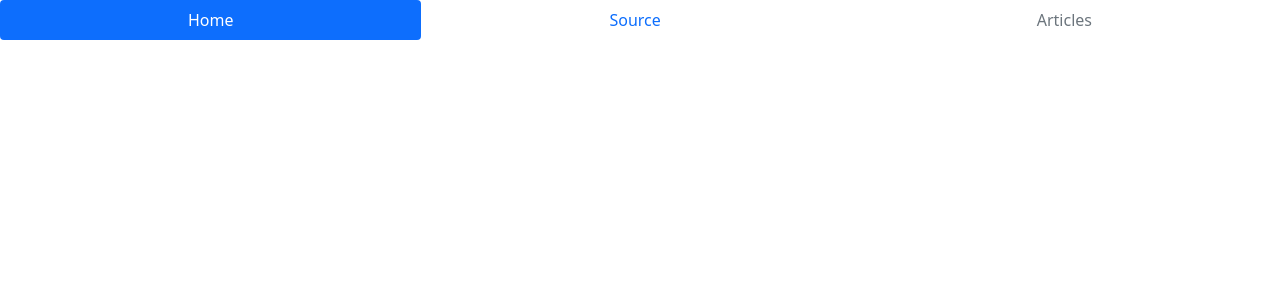
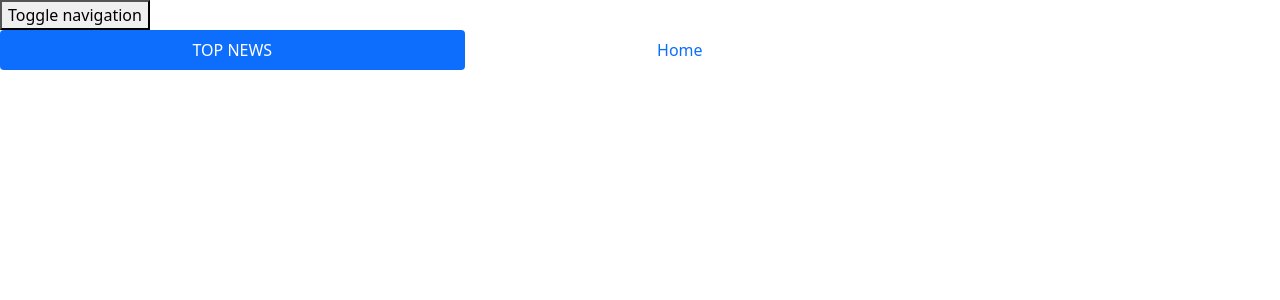
Before and after one commit to Marsh-sudo/News-App, a Flask app: template app/templates/navbar.html in a window 1280 px wide. Shown: the top 300 px of the page. Run offline with Flask 2, Linux system fonts and the light colour scheme; the template is opened without the code that fills it, so the values that code supplies are empty; parts of the project's set-up code (start-up, migrations or seed data) failed here and were passed over; some libraries are stand-ins or nearby versions.

Commit message:
close block

```diff
--- a/app/templates/navbar.html
+++ b/app/templates/navbar.html
@@ -5,16 +5,24 @@
     <link href="https://cdn.jsdelivr.net/npm/bootstrap@5.1.3/dist/css/bootstrap.min.css" rel="stylesheet" integrity="sha384-1BmE4kWBq78iYhFldvKuhfTAU6auU8tT94WrHftjDbrCEXSU1oBoqyl2QvZ6jIW3" crossorigin="anonymous">
 </head>
 <body>
+  <div class="navbar-header">
+    <button type="button" class="navbar-toggle" data-toggle="collapse" data-target=".navbar-collapse">
+      <span class="sr-only">Toggle navigation</span>
+      <span class="icon-bar"></span>
+      <span class="icon-bar"></span>
+      <span class="icon-bar"></span>
+    </button>
+  </div>
     <ul class="nav nav-pills nav-fill">
         <li class="nav-item">
-          <a class="nav-link active" aria-current="page" href="#">Home</a>
+          <a class="nav-link active" aria-current="page" href="#">TOP NEWS </a>
         </li>
 
         <li class="nav-item">
-          <a class="nav-link" href="#">Source</a>
+          <a class="nav-link" href="#">Home</a>
         </li>
         <li class="nav-item">
-          <a class="nav-link disabled"> Articles</a>
+          <a class="nav-link disabled"></a>
         </li>
       </ul>
 </body>
```
Also changed, not shown: app/templates/base.html (+5 -3 lines).
